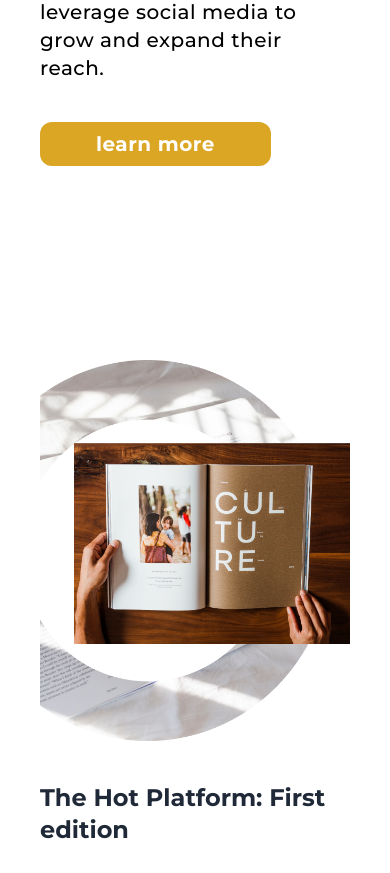
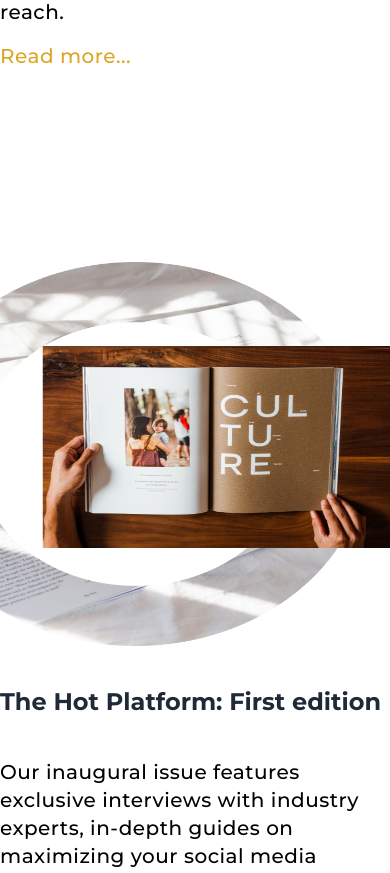
Before and after one commit to Yared-betsega/landing-page, a React (Create React App) app: page / in a window 390 px wide. Shown: the part 10660-11533 px from the top of the page. Built offline with nearby package versions, Linux system fonts and the light colour scheme.

Commit message:
Add responsiveness for magazine componenet

```diff
--- a/src/components/magazine/Magazine.jsx
+++ b/src/components/magazine/Magazine.jsx
@@ -3,6 +3,7 @@ import Intro from "../features/Intro";
 import Account from "../explore/Account";
 import ubuntu_magazine from "../../assets/images/ubuntu_magazine.png";
 import ubuntu_magazine_right from '../../assets/images/ubuntu_magazine_right.png'
+import MagazineCard from "./MagazineCard";
 export default function Magazine() {
   return (
     <div className="mb-40">
@@ -12,7 +13,7 @@ export default function Magazine() {
           "Explore our selection of digital magazines that cover a range of topics, from business to lifestyle."
         }
       ></Intro>
-      <Account
+      <MagazineCard
         swap={true}
         image={ubuntu_magazine}
         title={"The Hot Platform: Ubuntu edition"}
@@ -20,8 +21,8 @@ export default function Magazine() {
           "Discover the latest trends and insights on the future of social media in our special edition magazine. Explore expert opinions, case studies, and success stories on how businesses can leverage social media to grow and expand their reach."
         }
         url={"#"}
-      ></Account>
-      <Account
+      ></MagazineCard>
+      <MagazineCard
         swap={false}
         image={ubuntu_magazine_right}
         title={"The Hot Platform: First edition"}
@@ -29,7 +30,7 @@ export default function Magazine() {
           "Our inaugural issue features exclusive interviews with industry experts, in-depth guides on maximizing your social media presence, and insider tips on using the Hot Platform to take your brand to the next level."
         }
         url={"#"}
-      ></Account>
+      ></MagazineCard>
     </div>
   );
 }
--- /dev/null
+++ b/src/components/magazine/MagazineCard.jsx
@@ -0,0 +1,38 @@
+import React from "react";
+
+export default function MagazineCard({ swap, image, title, description, url }) {
+  return (
+    <section class="bg-white font-Montserrat">
+      <div class="container  py-10 mx-auto">
+        <div class=" lg:flex lg:items-center">
+          <img
+            class={`${
+              swap ? "order-last " : " "
+            } object-fill  sm:w-full sm:h-[80vh] lg:w-[40vw] lg:h-[40rem] w-full h-96 rounded-lg `}
+            src={image}
+            alt="The social account"
+          ></img>
+
+          <div class="mt-8 lg:w-1/2 lg:px-20 lg:mt-0 text-start">
+            <h1 class="text-2xl font-semibold text-gray-800 lg:text-4xl lg:w-96 my-10">
+              {title}
+            </h1>
+
+            <p class="max-w-lg mt-6 my-4 text-xl tracking-wide">
+              {description}
+            </p>
+            <div className="flex mb-28">
+              <a
+                href={url}
+                style={{ textAlign: "end" }}
+                className="text-xl tracking-wide text-[#DAA624]  transition-colors duration-300 transform bg-transparent rounded-xl hover:text-blue focus:outline-none focus:ring focus:ring-blue-300 focus:ring-opacity-80"
+              >
+                Read more...
+              </a>
+            </div>
+          </div>
+        </div>
+      </div>
+    </section>
+  );
+}
```
